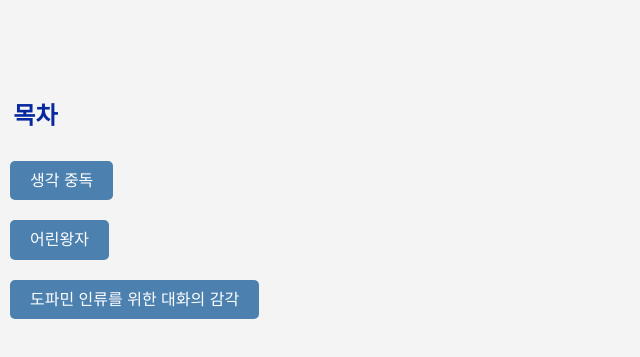
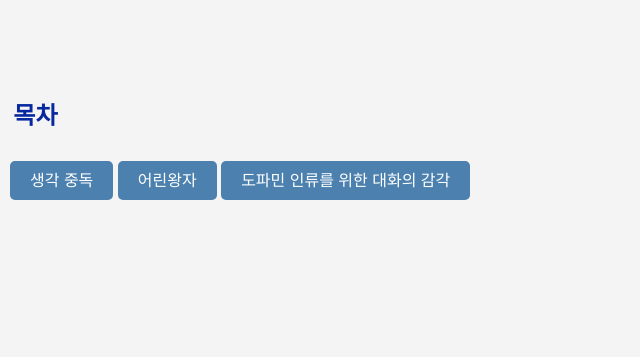
Before and after one commit to sorkanjfgkejswlslek/Booklog, a plain HTML site: page index.html in a window 1280 px wide. Shown: the part 115-472 px from the top of the page, without its empty margins (0-640 px from the left). Drawn offline with Linux system fonts and the light colour scheme.

Commit message:
index.html

```diff
--- a/index.html
+++ b/index.html
@@ -12,9 +12,9 @@
 <p></p>
 <!-- 하이퍼링크를 버튼처럼 스타일링 -->
 <p>
-    <a href="book1.html" class="button">생각 중독</a><br>
-    <a href="book2.html" class="button">어린왕자</a><br>
-    <a href="book3.html" class="button">도파민 인류를 위한 대화의 감각</a><br>
+    <a href="book1.html" class="button">생각 중독</a>
+    <a href="book2.html" class="button">어린왕자</a>
+    <a href="book3.html" class="button">도파민 인류를 위한 대화의 감각</a>
 </p>
 </body>
 </html>
```
